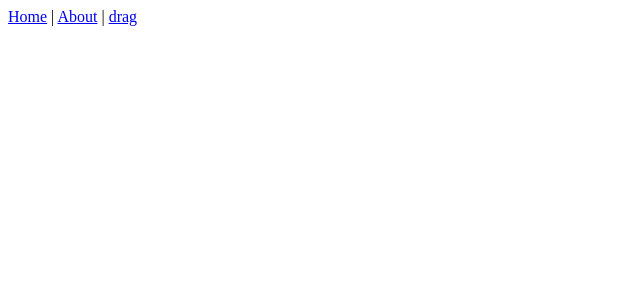
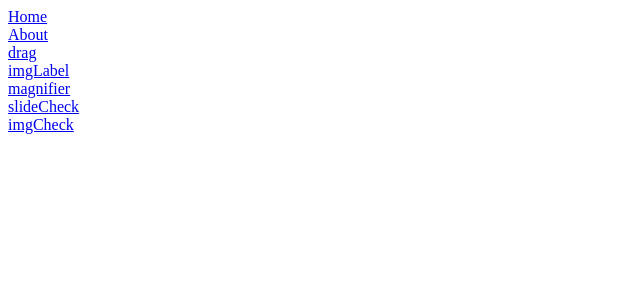
Before and after one commit to mayaoting/component-library, a Vue app: page / in a window 1280 px wide. Shown: the top 300 px of the page, without its empty margins (0-640 px from the left). Built offline with nearby package versions, Linux system fonts and the light colour scheme.

Commit message:
fix imgCheck slide

```diff
--- a/src/components/DragWrap/src/DragWrap.vue
+++ b/src/components/DragWrap/src/DragWrap.vue
@@ -48,7 +48,6 @@
                 const realDomOrder = [...this.$el.children].filter(child => {
                     child.classList.contains('drag_item');
                 })
-                debugger
                 this.getDataOrder(realDomOrder,this.children);
             },
             isPrevNode(from, to) {    // to 是否在 from 的前面
--- a/src/components/SlideCheck/src/SlideCheck.vue
+++ b/src/components/SlideCheck/src/SlideCheck.vue
@@ -253,7 +253,7 @@
   padding: 10px !important;
   box-shadow: 0 0 2px 2px #eee;
   border-radius: 5px;
-        font-family: 'Microsoft YaHei';
+  font-family: "Microsoft YaHei";
   .tips-info {
     position: relative;
     display: flex;
--- a/src/components/SlideCheck/src/imgCheck.vue
+++ b/src/components/SlideCheck/src/imgCheck.vue
@@ -1,7 +1,7 @@
 <template>
     <div class="container">
-<!--        <input value="admin" readonly/>-->
-<!--        <input type="password" value="1234567890" readonly/>-->
+       <!-- <input value="admin" readonly/> -->
+       <!-- <input type="password" value="1234567890" readonly/> -->
         <div id="captcha"></div>
         <div id="msg"></div>
     </div>
@@ -15,7 +15,7 @@
             jigsaw.init({
                 el: document.getElementById('captcha'),
                 onSuccess: function() {
-                    document.getElementById('msg').innerHTML = '登录成功！'
+                    document.getElementById('msg').innerHTML = '验证成功！'
                 },
                 onFail: cleanMsg,
                 onRefresh: cleanMsg
--- a/src/router/index.js
+++ b/src/router/index.js
@@ -43,6 +43,11 @@ const routes = [
     name: 'slideCheck',
     component:() => import('../views/slideCheck.vue')
   },
+  {
+    path: '/imgCheck',
+    name: 'imgCheck',
+    component:() => import('../views/imgCheck.vue')
+  },
 
 ]
 
--- /dev/null
+++ b/src/views/imgCheck.vue
@@ -0,0 +1,18 @@
+<template>
+  <div class="slider-check-wrap">
+    <imgCheck></imgCheck>
+  </div>
+</template>
+
+<script>
+import imgCheck from "../components/SlideCheck/src/imgCheck";
+export default {
+  name: "slideCheck",
+  components: {
+    imgCheck
+  },
+};
+</script>
+
+<style scoped>
+</style>
--- a/src/views/main.vue
+++ b/src/views/main.vue
@@ -1,8 +1,12 @@
 <template>
     <div id="nav">
-        <router-link to="/home">Home</router-link> |
-        <router-link to="/about">About</router-link> |
-        <router-link to="/drag">drag</router-link>
+        <router-link to="/home">Home</router-link> <br>
+        <router-link to="/about">About</router-link> <br>
+        <router-link to="/drag">drag</router-link> <br>
+        <router-link to="/imgLabel">imgLabel</router-link> <br>
+        <router-link to="/magnifier">magnifier</router-link> <br>
+        <router-link to="/slideCheck">slideCheck</router-link> <br>
+        <router-link to="/imgCheck">imgCheck</router-link> <br>
 
     </div>
 </template>
--- a/src/views/slideCheck.vue
+++ b/src/views/slideCheck.vue
@@ -1,41 +1,31 @@
 <template>
   <div class="slider-check-wrap">
-<!--        <SlideCheck-->
-<!--                :width="300"-->
-<!--                :height="300"-->
-<!--                :src="src"-->
-<!--                @success="success"-->
-<!--                @fail="fail"-->
-<!--        ></SlideCheck>-->
-        <imgCheck></imgCheck>
+    <SlideCheck :width="300" :height="300" :src="src" @success="success" @fail="fail"></SlideCheck>
   </div>
 </template>
 
 <script>
-    // import SlideCheck from "../components/SlideCheck/src/SlideCheck";
-    import imgCheck from "../components/SlideCheck/src/imgCheck";
+import SlideCheck from "../components/SlideCheck/src/SlideCheck";
 export default {
   name: "slideCheck",
   components: {
-            // SlideCheck,
-            imgCheck
+    SlideCheck
   },
   data() {
     return {
-                src:[require('../assets/min1.jpg'),require('../assets/min.jpg')]
-            }
+      src: [require("../assets/min1.jpg"), require("../assets/min.jpg")]
+    };
   },
   methods: {
     success(pos) {
       console.log(pos);
     },
     fail() {
-                console.log('fail');
+      console.log("fail");
     }
   }
-    }
+};
 </script>
 
 <style scoped>
-
 </style>
```
Lines whose indentation alone changed are shown as unchanged.
